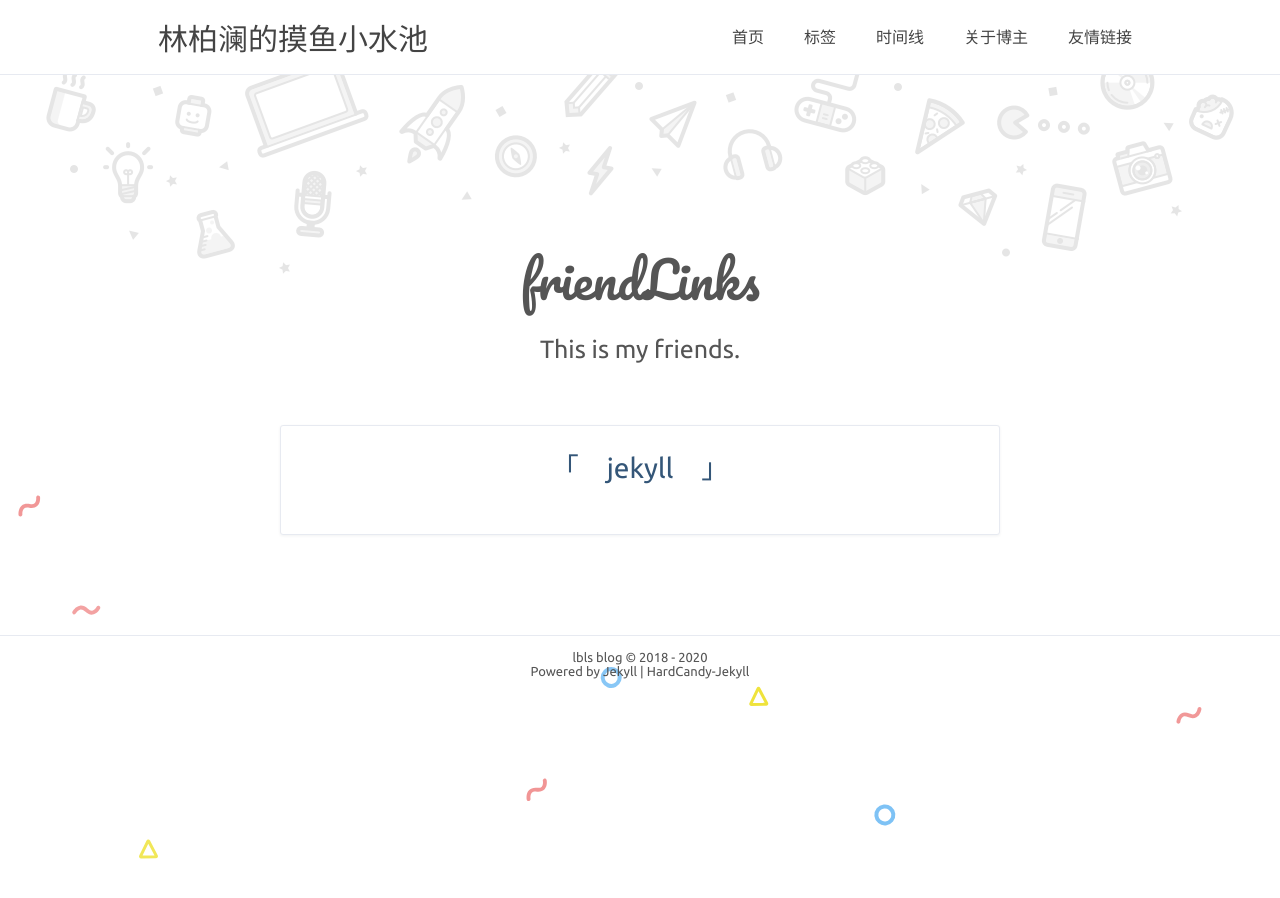
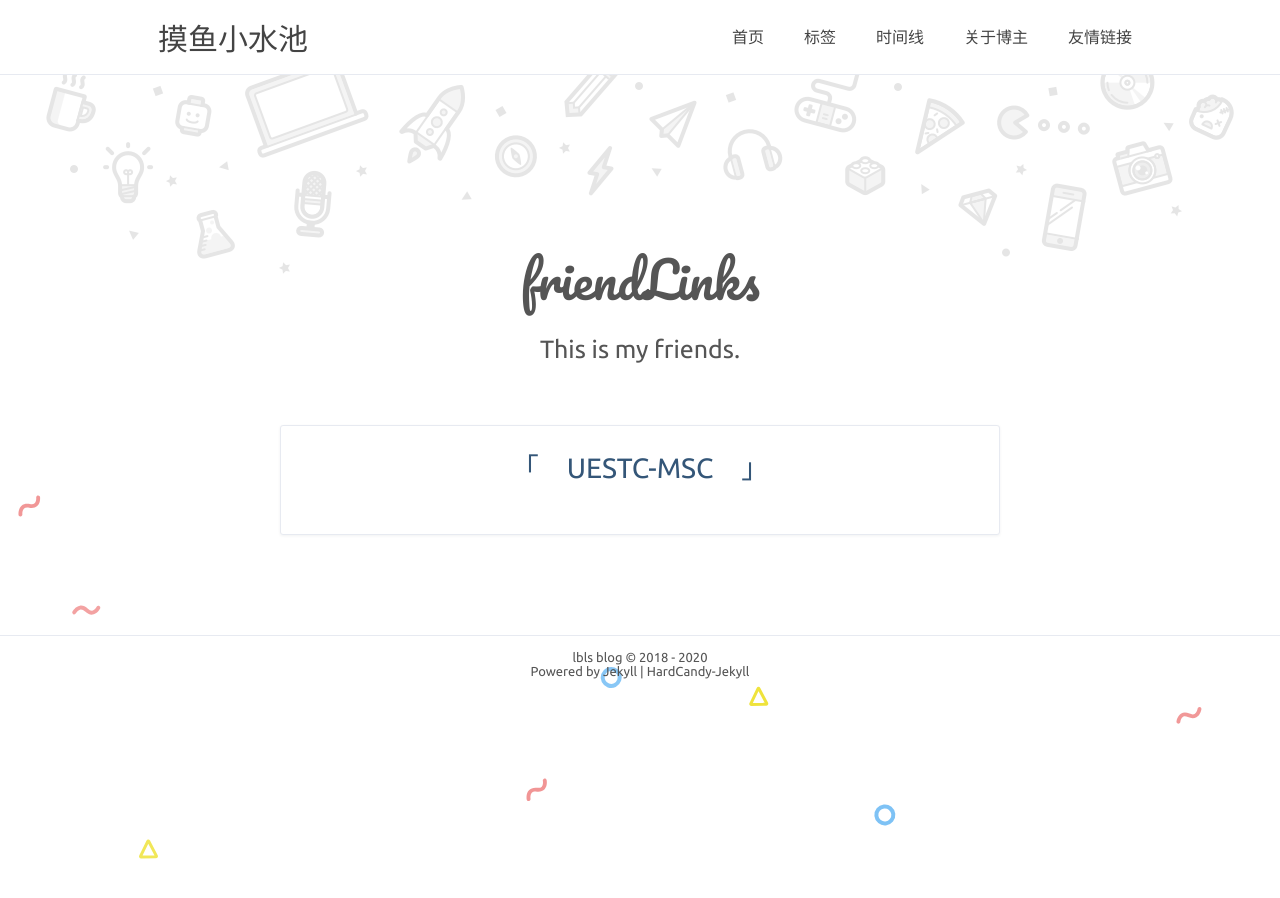
Before and after one commit to Miraling/Miraling.github.io, a Jekyll site: the page built from friendLink.html, in a window 1280 px wide. Built offline with Jekyll 4.4.1, drawn with Linux system fonts in a browser that asks for light colours.

Commit message:
Update _config.yml

```diff
--- a/_config.yml
+++ b/_config.yml
@@ -16,7 +16,7 @@ nav: # 最佳体验 六个标签 且最好每个标签不超过4中文字
 author: true
 name: '林柏澜'
 NickName: 'lbl'
-webtitle: '林柏澜的摸鱼小水池'
+webtitle: '摸鱼小水池'
 bio: '：）'
 about: true
 aboutyou: '一条咸的蓝鲸'
@@ -59,7 +59,7 @@ pygmentsTheme: 'default'
 
 # 友情链接
 friends:
-  jekyll: 'https://www.jekyll.com.cn/'
+  UESTC-MSC: 'https://github.com/uestc-msc'
 
 # 评论 最佳体验 在disqus、livere和Gitment之间三选一
 # disqus 评论
```
